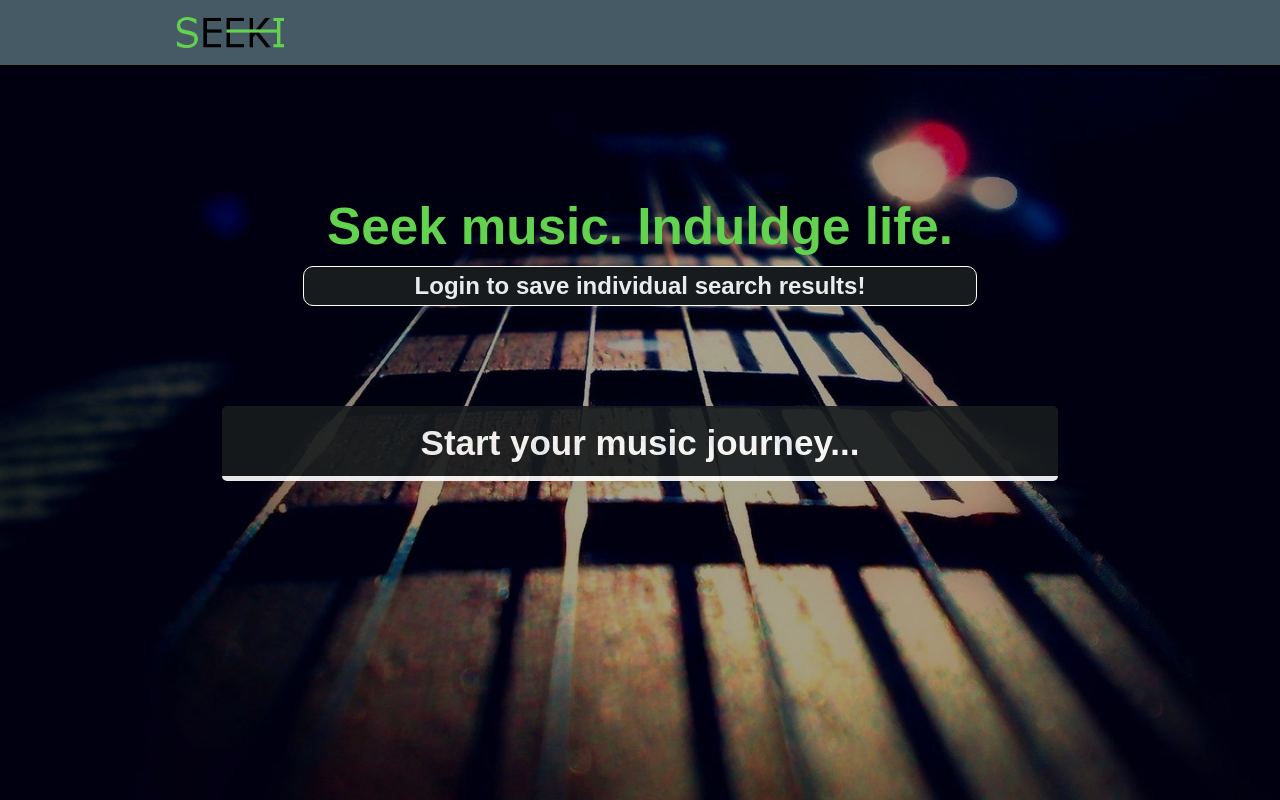
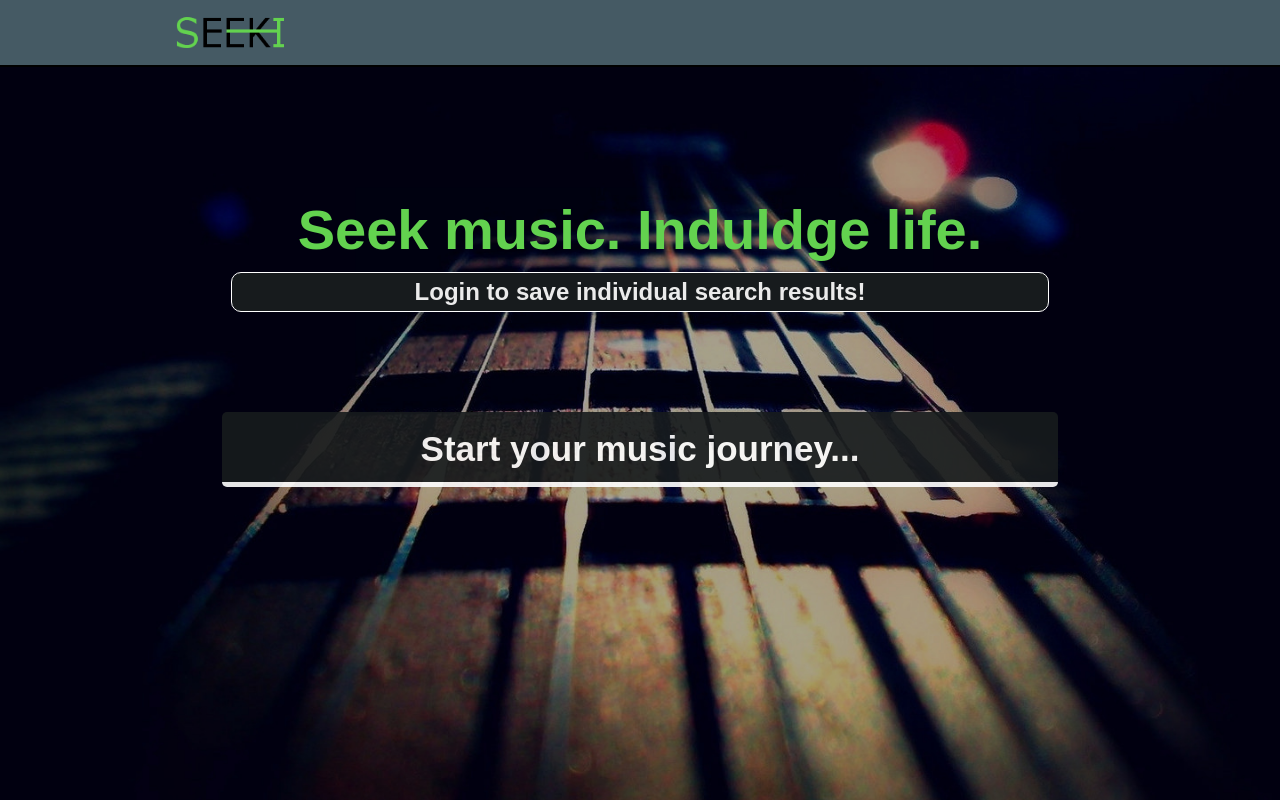
Before and after one commit to JeremyAntonoff/seeki, a React (Create React App) app in the folder client/: page / in a window 1280 px wide. Built offline with nearby package versions, Linux system fonts and the light colour scheme; no server answers.

Commit message:
change login slogan width

```diff
--- a/client/src/components/splash.css
+++ b/client/src/components/splash.css
@@ -14,8 +14,7 @@
 
 .slogan h1 {
   color: #63d24f;
-  font-size: 62px;
-  font-size: 4vw;
+  font-size: 56px;
   margin: 10px;
 }
 
@@ -23,7 +22,7 @@
   padding: 5px 0px;
   text-align: center;
   background: #171b1d;
-  width: 70%;
+  width: 85%;
   margin: 0 auto;
   border-radius: 10px;
   border: 1px solid white;
@@ -38,9 +37,9 @@
   .slogan {
     padding-top: 30px;
   }
+
   .slogan h1 {
     font-size: 36px;
-    font-size: 7vw;
   }
 
   .login-slogan {
```
